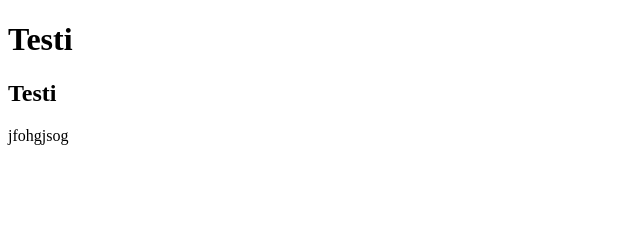
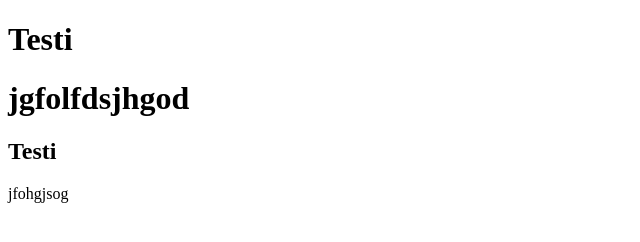
Before and after one commit to NikoHakkarainen/Testi, a plain HTML site: page index.html in a window 1280 px wide. Shown: the whole page, without its empty margins (0-640 px from the left). Drawn offline with Linux system fonts and the light colour scheme.

Commit message:
kokeilua

```diff
--- a/index.html
+++ b/index.html
@@ -17,6 +17,7 @@
   <body>
 <title>Niko Hakkarainen's test page</title>
   <h1>  Testi </h1>
+<h1> jgfolfdsjhgod</h1>
   <h2>  Testi </h2>
   <p> jfohgjsog </p>
 
```
